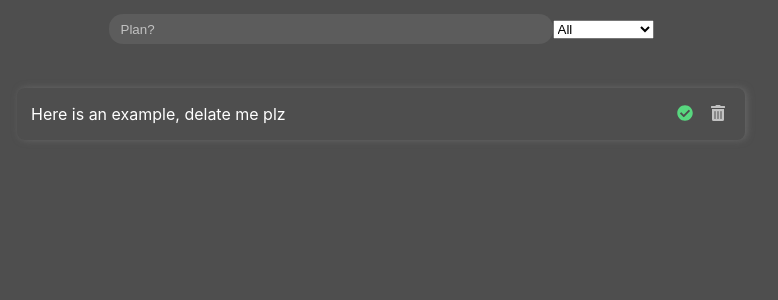
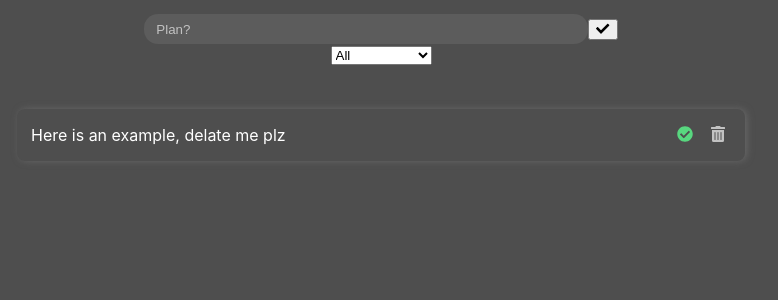
Before and after one commit to who-Is-Beto/youtube-react-todo-list, a React (Create React App) app: page / in a window 1280 px wide. Shown: the top 300 px of the page, without its empty margins (259-1037 px from the left). Built offline with nearby package versions, Linux system fonts and the light colour scheme.

Commit message:
add to state from input done

```diff
--- a/src/components/ToDoInput.jsx
+++ b/src/components/ToDoInput.jsx
@@ -1,10 +1,37 @@
+import { useContext, useState } from "react";
+import { ToDoContext } from '../ToDoContext'
 import '../styles/ToDoInput.css'
 
 function ToDoInout() {
+  const [, setTodos] = useContext(ToDoContext)
+  const [inputValue, setInputValue] = useState('')
+
+  const updateInputValue = (event) => {
+    setInputValue(event.target.value)
+  }
+
+  const addTodo = (event) => {
+    event.preventDefault()
+    setTodos((prevTodos) => [
+      ...prevTodos,
+      {
+        content: inputValue,
+        status: false,
+        id: Math.random() * 1000,
+      },
+    ])
+  }
   return (
     <>
       <div className="input__container">
-        <input type="text" placeholder='Plan?' />
+        <form onSubmit={addTodo}>
+          <input
+            type="text"
+            placeholder='Plan?'
+            onChange={updateInputValue}
+          />
+          <button><i className="fas fa-check"></i></button>
+        </form>
 
         <select name="todos" className='filter__todo'>
           <option value="all">All</option>
```
Also changed, not shown: 1 other file (tests, documents, lock files or other folders).
